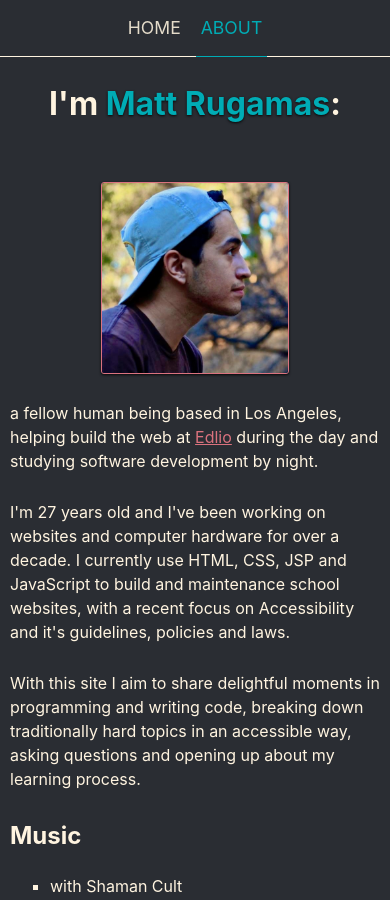
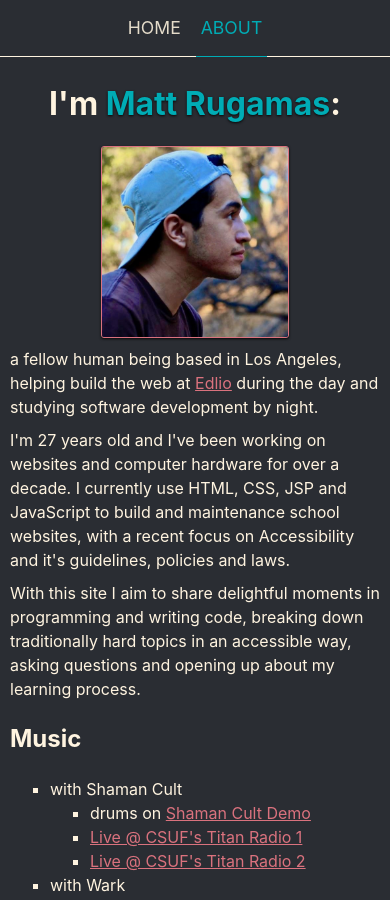
Before and after one commit to MattRugamas/mattrugamas.com, a Jekyll site: the page built from about.html, in a window 390 px wide and 900 px high. Built offline with Jekyll 4.4.1, drawn with Linux system fonts in a browser that asks for light colours.

Commit message:
Fix some styling for Safari/WebKit

```diff
--- a/_sass/about.scss
+++ b/_sass/about.scss
@@ -16,7 +16,7 @@
     }
     ul {
       list-style-type: square;
-      padding-inline: 40px;
+      padding-inline-start: 40px;
     }
     figure {
       margin: 0 auto;
@@ -65,19 +65,19 @@
 @media all and (max-width: 500px) {
   main {
     section.aboutMe {
-      padding: 3vh 0;
+      padding: 1vh 0;
       flex-flow: column-reverse;
       div#aboutMeText {
         max-width: 100%;
         p.about-me {
           //text-align: justify;
           max-width: 97vw;
-          margin: 3vh 0;
+          margin: 1vh 0;
         }
       }
     }
     figure {
-      margin: 3vh auto;
+      margin: 1vh auto;
     }
     section.findme {
       width: 97vw;
@@ -95,14 +95,14 @@
 @media all and (max-width: 800px) {
   main {
     section.aboutMe {
-      margin: 3vh 0;
+      margin: 1vh 0;
       flex-flow: column-reverse;
       div#aboutMeText {
         max-width: 100%;
         p.about-me {
           //text-align: justify;
           max-width: 97vw;
-          margin: 3vh 0;
+          margin: 1vh 0;
         }
       }
     }
```
